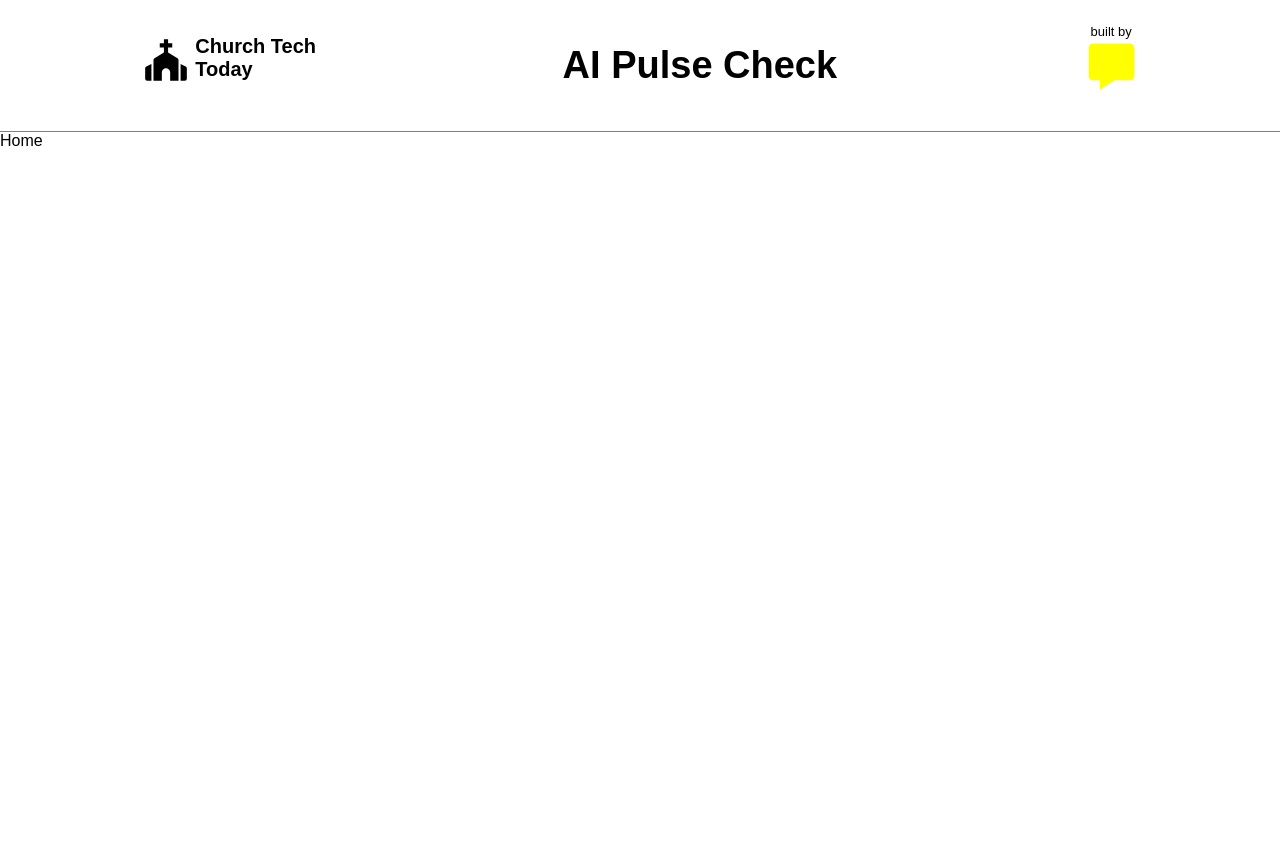
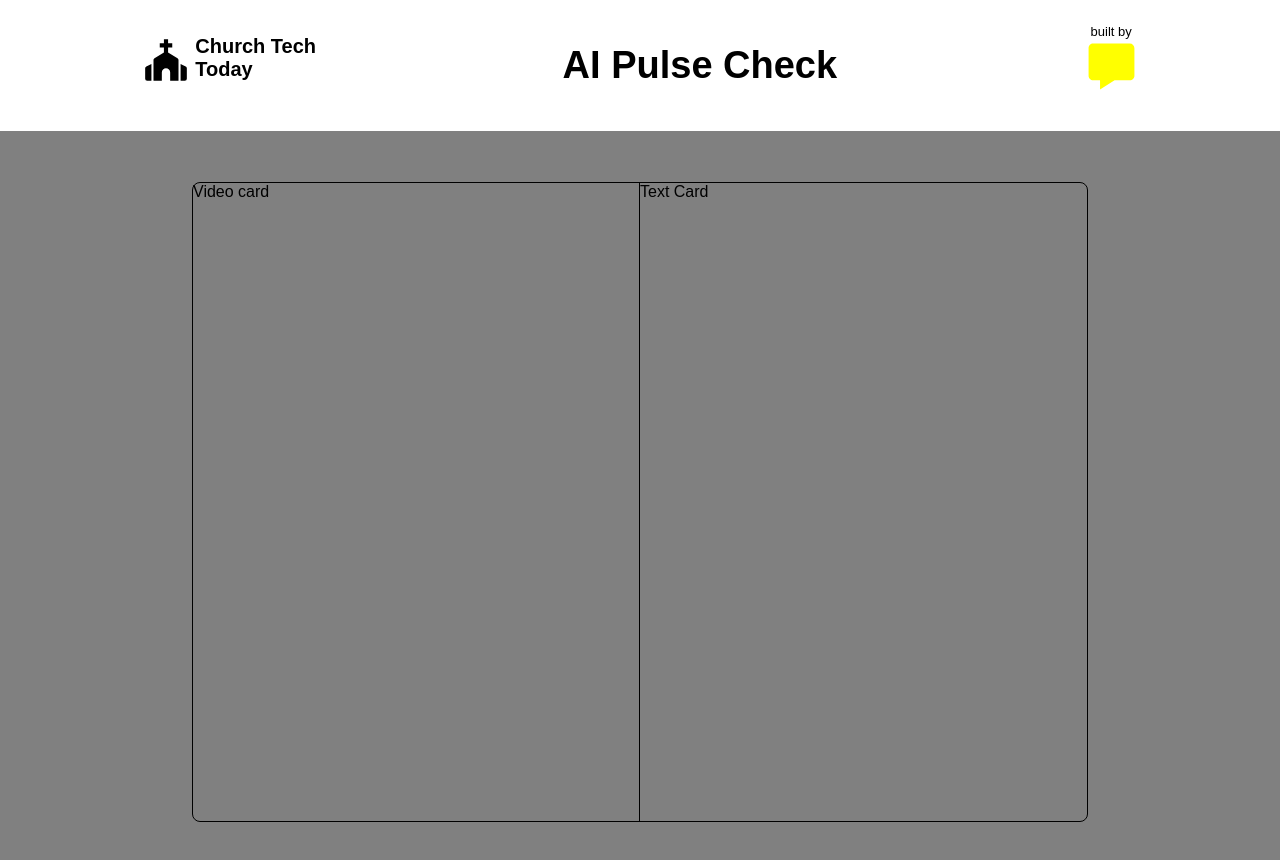
Before and after one commit to 2201monesh/studio137-dashboard, a React (Create React App) app: page / in a window 1280 px wide. Shown: the top 860 px of the page. Before the commit the page ends 800 px from the top, so only its background shows below. Built offline with nearby package versions, Linux system fonts and the light colour scheme.

Commit message:
Home Card structure

```diff
--- /dev/null
+++ b/src/components/TextCard.js
@@ -0,0 +1,11 @@
+import React from 'react'
+
+const TextCard = () => {
+  return (
+    <div className='text-card'>
+      Text Card
+    </div>
+  )
+}
+
+export default TextCard
--- /dev/null
+++ b/src/components/VideoCard.js
@@ -0,0 +1,11 @@
+import React from 'react'
+
+const VideoCard = () => {
+  return (
+    <div className='video-card'>
+      Video card
+    </div>
+  )
+}
+
+export default VideoCard
--- a/src/index.css
+++ b/src/index.css
@@ -48,3 +48,29 @@
   font-size: 55px;
   color: yellow;
 }
+
+
+/* Home section */
+
+.home-container{
+  width: 100%;
+  height: 100vh;
+  background-color: gray;
+  display: flex;
+  justify-content: center;
+  align-items: center;
+}
+
+.home-card{
+  width: 70%;
+  height: 80%;
+  margin-top: -60px;
+  border-radius: 8px;
+  display: flex;
+  border: 1px solid black;
+}
+
+.video-card{
+  width: 50%;
+  border-right: 1px solid black;
+}
--- a/src/pages/Home.js
+++ b/src/pages/Home.js
@@ -1,9 +1,15 @@
 import React from 'react'
+
+import VideoCard from '../components/VideoCard'
+import TextCard from '../components/TextCard'
 
 const Home = () => {
   return (
-    <div>
-      Home
+    <div className='home-container'>
+      <div className="home-card">
+        <VideoCard />
+        <TextCard />
+      </div>
     </div>
   )
 }
```
